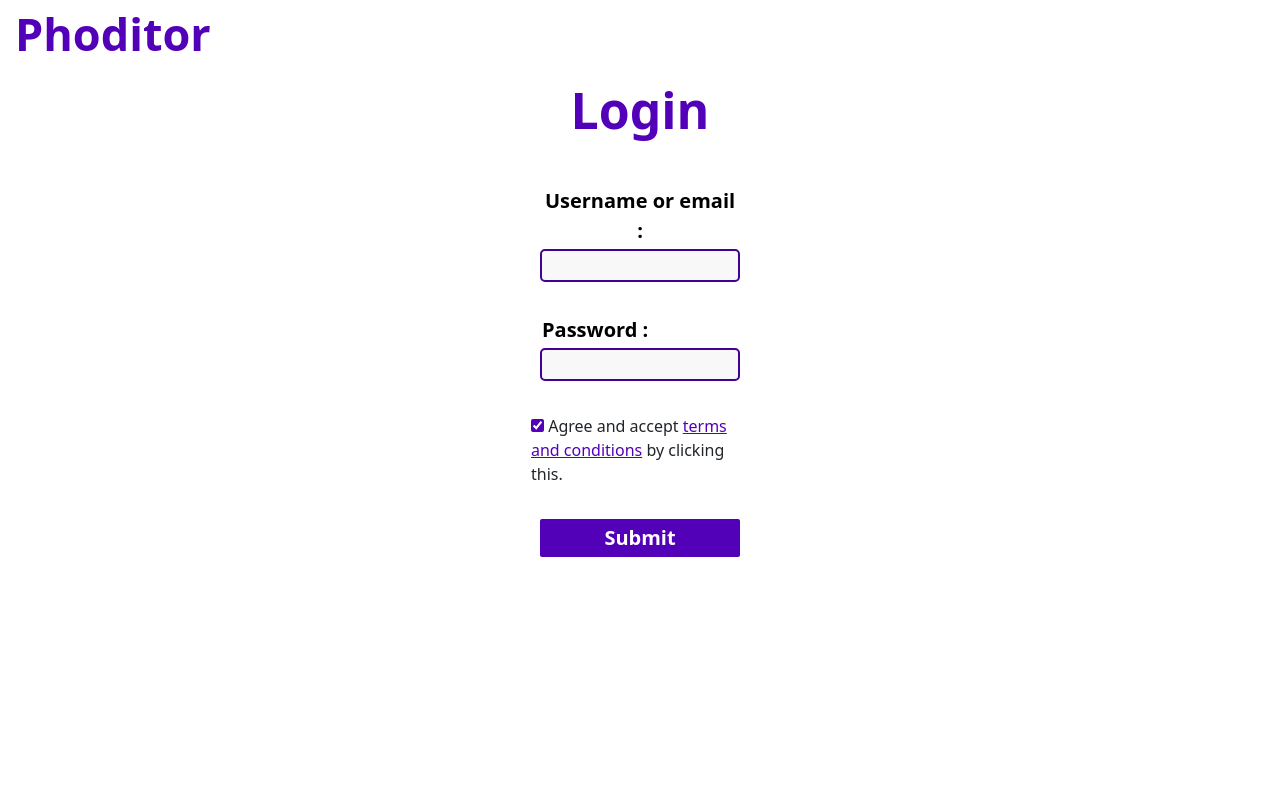
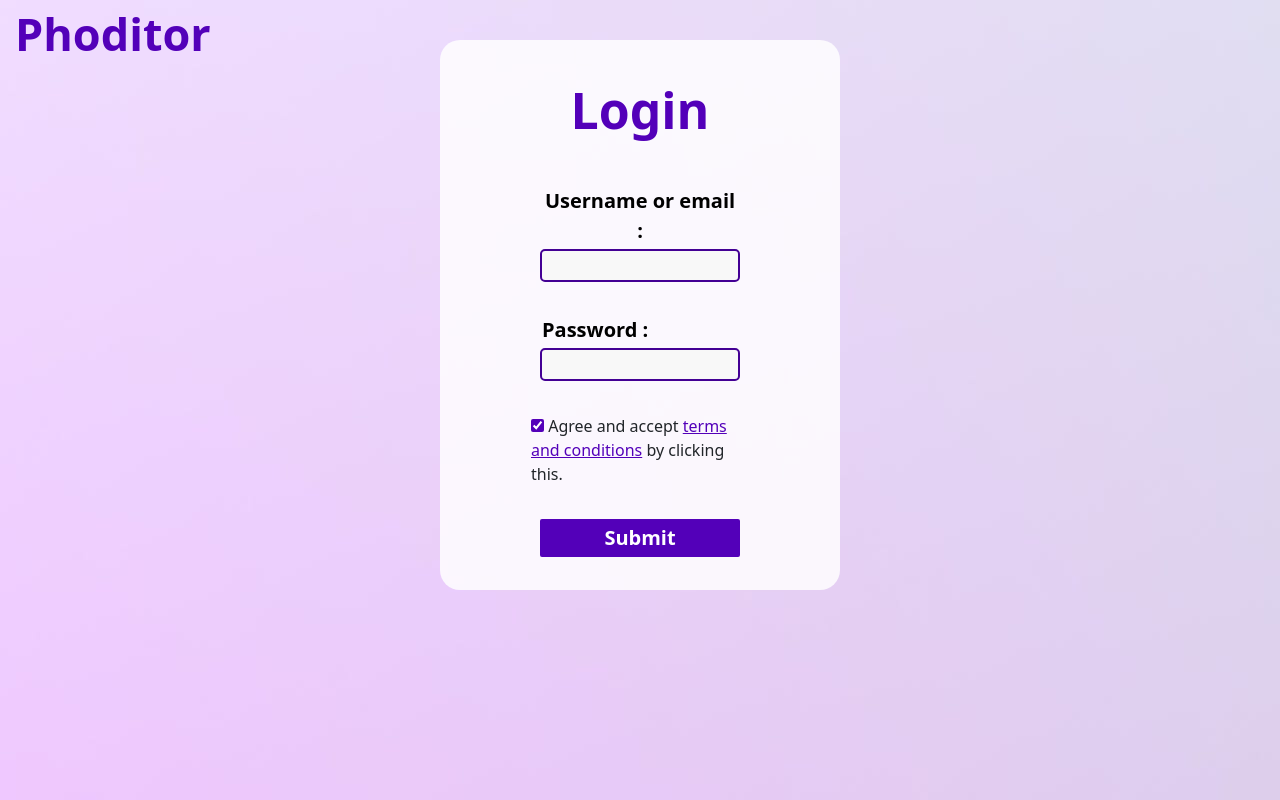
Before and after one commit to 3aB0z/Phoditor, a plain HTML site: page phoditor-login.html in a window 1280 px wide. Drawn offline with Linux system fonts and the light colour scheme.

Commit message:
new new no space

```diff
--- a/phoditor-login.css
+++ b/phoditor-login.css
@@ -15,7 +15,7 @@
 body {
     display: flex;
     flex-direction: column;
-    background-image: url(Phoditor-images/bg\ image.jpg);
+    background-image: url(Phoditor-images/bg-image.jpg);
 }
 
 .apptions-logo {
--- a/phoditor-sign-up.css
+++ b/phoditor-sign-up.css
@@ -15,7 +15,7 @@
 body {
     display: flex;
     flex-direction: column;
-    background-image: url(Phoditor-images/bg\ image.jpg);
+    background-image: url(Phoditor-images/bg-image.jpg);
 }
 
 .apptions-logo {
```
